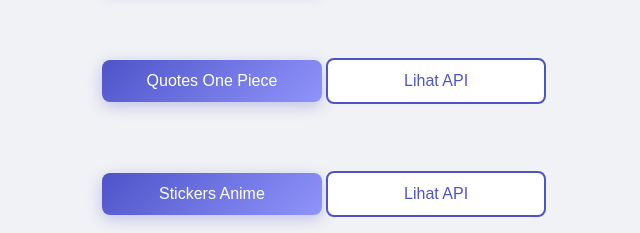
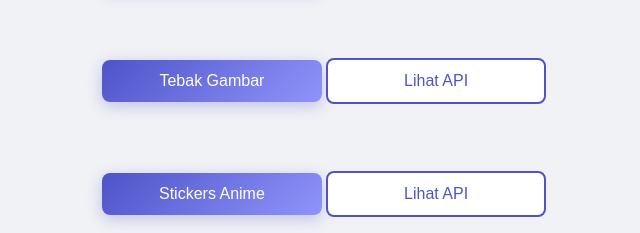
Before and after one commit to danzxxhosting-tech/anime-api-site, a plain HTML site: page index.html in a window 1280 px wide. Shown: the part 205-438 px from the top of the page, 316-956 px from the left. Drawn offline with Linux system fonts and the light colour scheme.

Commit message:
Update index.html

```diff
--- a/index.html
+++ b/index.html
@@ -21,7 +21,7 @@
     </div>
 
     <div class="button-group">
-      <button class="load-btn" onclick="loadQuotes('onepiece')">Quotes One Piece</button>
+      <button class="load-btn" onclick="loadQuotes('onepiece')">Tebak Gambar</button>
       <button class="view-api-btn" onclick="window.open('https://anime-api-site.vercel.app/api/tebakgambar', '_blank')">Lihat API</button>
     </div>
 
```
